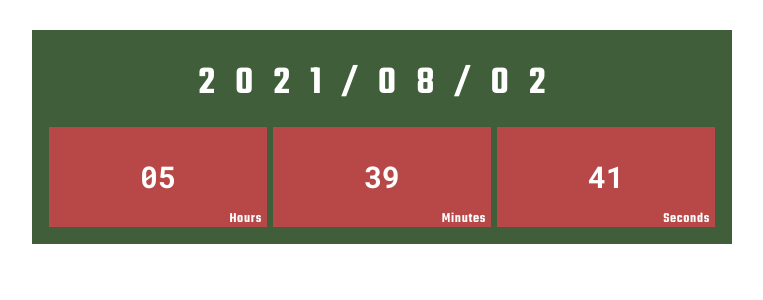
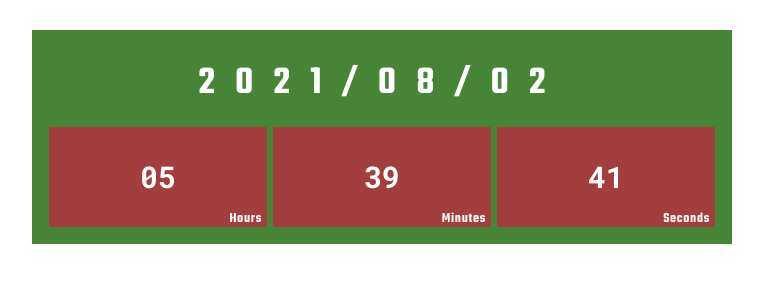
Before and after one commit to hir0ki0862/watch-app, a Vue app: page / in a window 1280 px wide. Shown: the top 300 px of the page, without its empty margins (258-1021 px from the left). Built offline with nearby package versions, Linux system fonts and the light colour scheme.

Commit message:
cssの調整

```diff
--- a/src/components/Watch.vue
+++ b/src/components/Watch.vue
@@ -58,7 +58,7 @@ export default {
 <style scoped>
 .container {
   padding: 2%;
-  background-color: #415e3a;
+  background-color: #468536;
 }
 
 .date {
@@ -90,7 +90,7 @@ export default {
   font-size: 3rem;
   line-height: 1;
   color: #ffffff;
-  background-color: #b84848;
+  background-color: #a23e3e;
 }
 
 .time-item::before {
```
